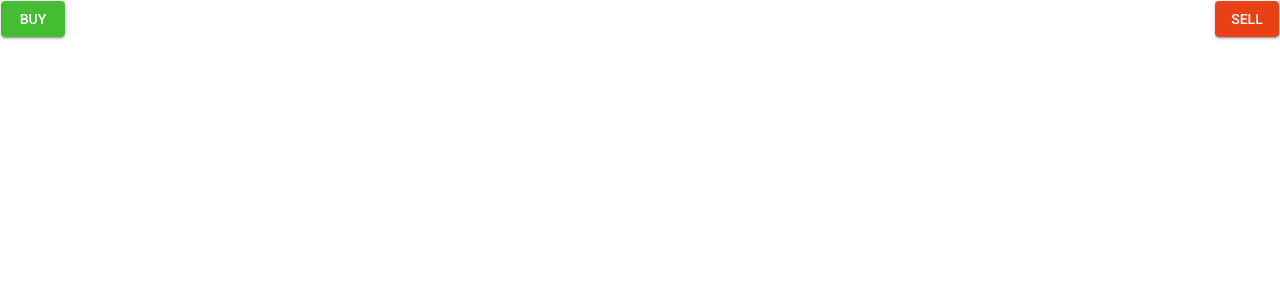
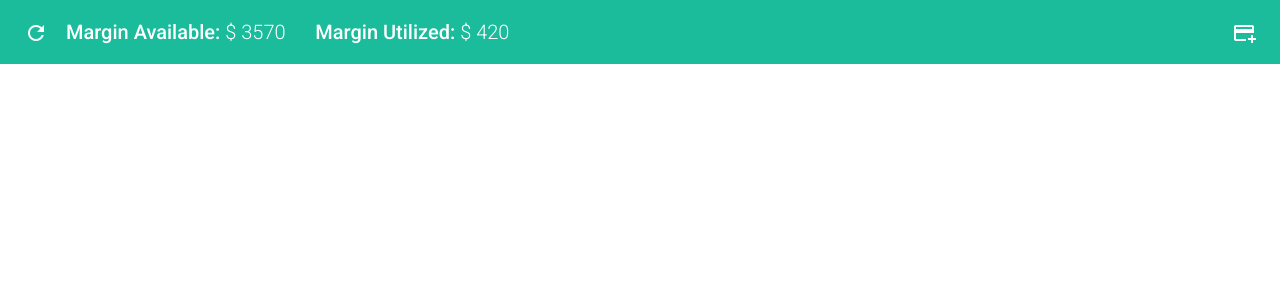
Before and after one commit to lAnirudhRameshl/JackPot, an Angular app in the folder JackPot/: page /aadarsh in a window 1280 px wide. Shown: the top 300 px of the page. Built offline with nearby package versions, Linux system fonts and the light colour scheme.

Commit message:
Margin Summary Toolbar Added

```diff
--- a/JackPot/src/app/app-routing.module.ts
+++ b/JackPot/src/app/app-routing.module.ts
@@ -1,3 +1,4 @@
+import { MarginSummaryComponent } from './components/organisms/margin-summary/margin-summary.component';
 import { BuySellPanelComponent } from './components/molecules/buy-sell-panel/buy-sell-panel.component';
 import { ButtonTradeComponent } from './components/atoms/button-trade/button-trade.component';
 import { NgModule } from '@angular/core';
@@ -7,7 +8,7 @@ import { RouterModule, Routes } from '@angular/router';
 //Let's add temporary routes with our names here for testing and not change app.component as it'll be easier to merge etc
 
 const routes: Routes = [
-  { path: 'aadarsh', component: BuySellPanelComponent }
+  { path: 'aadarsh', component: MarginSummaryComponent }
 ];
 
 @NgModule({
--- /dev/null
+++ b/JackPot/src/app/components/organisms/margin-summary/margin-summary.component.css
@@ -0,0 +1,13 @@
+.example-spacer {
+  flex: 1 1 auto;
+}
+
+.dollar {
+    font-weight: lighter;
+}
+
+.mat-toolbar.mat-primary {
+    /* background: #007bff; */
+    background-color: #1abc9c;
+    color: #fff;
+  }
--- /dev/null
+++ b/JackPot/src/app/components/organisms/margin-summary/margin-summary.component.html
@@ -0,0 +1,30 @@
+<div class="margin-summary">
+  <p>
+    <mat-toolbar color="primary">
+      <button
+        mat-icon-button
+        class="example-icon"
+        aria-label="Example icon-button icon"
+        (click)="refreshMargin()"
+      >
+        <mat-icon>refresh</mat-icon>
+      </button>
+      <span
+        >&nbsp;&nbsp;Margin Available:
+        <span class="dollar"> $ {{ this.marginAvail }} </span>
+        &nbsp;&nbsp;&nbsp;&nbsp; Margin Utilized:
+        <span class="dollar"> $ {{ this.marginUtil }}</span>
+      </span>
+
+      <span class="example-spacer"></span>
+
+      <button
+        mat-icon-button
+        aria-label="add money icon-button with card icon"
+        (click)="refreshMargin()"
+      >
+        <mat-icon>add_card</mat-icon>
+      </button>
+    </mat-toolbar>
+  </p>
+</div>
--- /dev/null
+++ b/JackPot/src/app/components/organisms/margin-summary/margin-summary.component.ts
@@ -0,0 +1,23 @@
+import { Component, OnInit } from '@angular/core';
+
+@Component({
+  selector: 'app-margin-summary',
+  templateUrl: './margin-summary.component.html',
+  styleUrls: ['./margin-summary.component.css']
+})
+export class MarginSummaryComponent implements OnInit {
+
+  marginAvail:number = 3570;
+  marginUtil:number = 420;
+
+  constructor() { }
+
+
+  ngOnInit(): void {
+  }
+
+  refreshMargin(){
+    console.log('Refreshed Margin: '+ JSON.stringify( {"MAVAIL":this.marginAvail,"MUTIL":this.marginUtil}))
+  }
+
+}
```
Also changed, not shown: JackPot/src/app/app.module.ts (+10 -2 lines), 1 other file (tests, documents, lock files or other folders).
